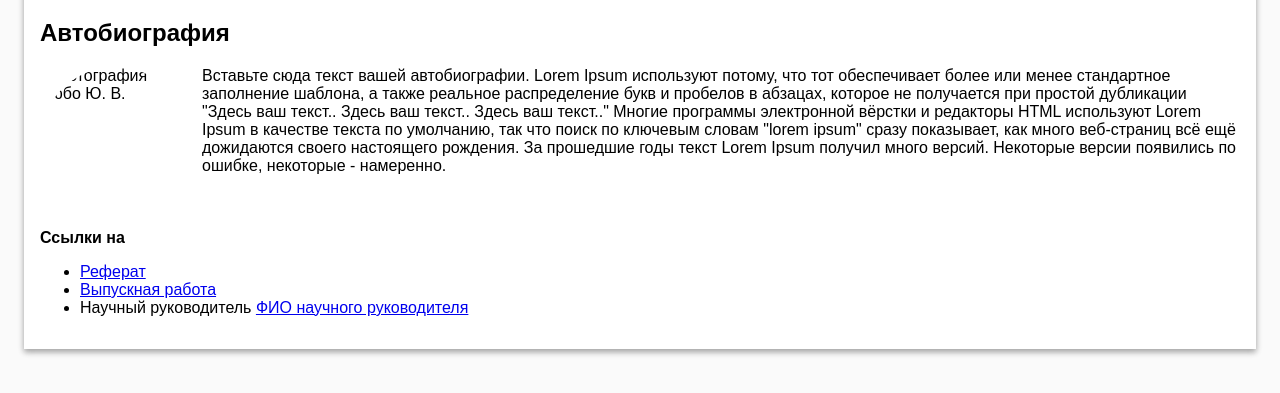
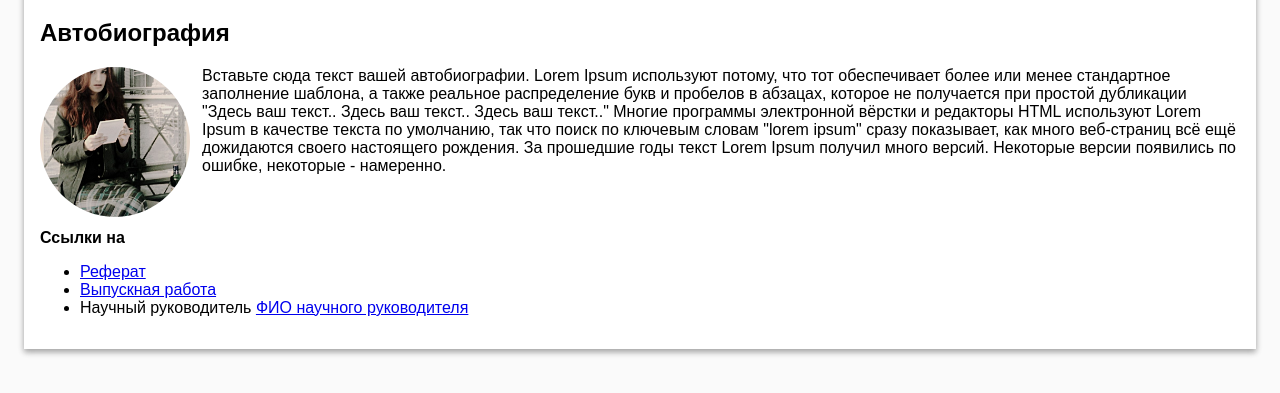
Before and after one commit to iu-zloi/it, a plain HTML site: page index.html in a window 1280 px wide. Shown: the part 93-486 px from the top of the page. Drawn offline with Linux system fonts and the light colour scheme.

Commit message:
Update index.html

```diff
--- a/index.html
+++ b/index.html
@@ -40,7 +40,7 @@
         <h1>Страница о магистрской работе Дюбо Ю. В.</h1>
         <section class="info">
             <h2>Автобиография</h2>
-            <img src="" alt="Фотография Дюбо Ю. В." class="photo">
+            <img src="./photo.jpg" alt="Фотография Дюбо Ю. В." class="photo">
             <p>
                 Вставьте сюда текст вашей автобиографии. Lorem Ipsum используют потому, что тот
                 обеспечивает более или менее стандартное заполнение шаблона,
```
